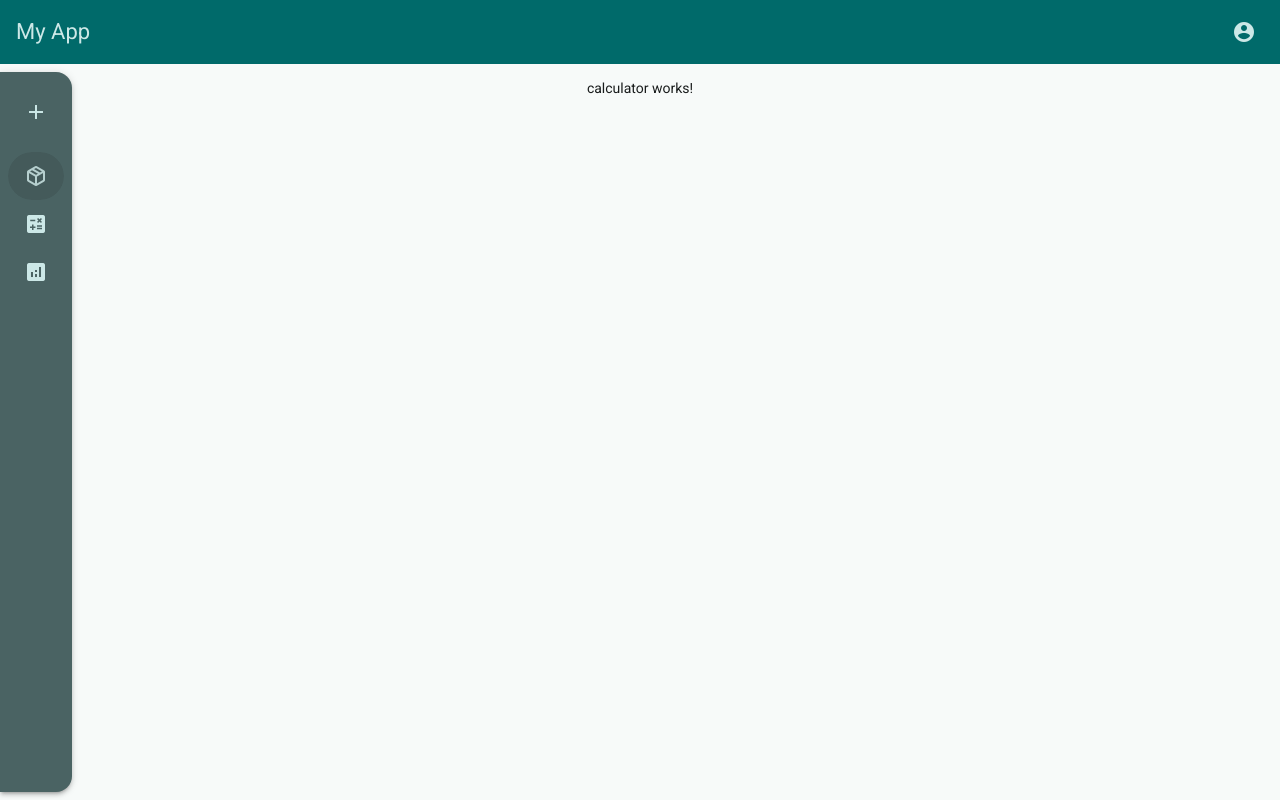
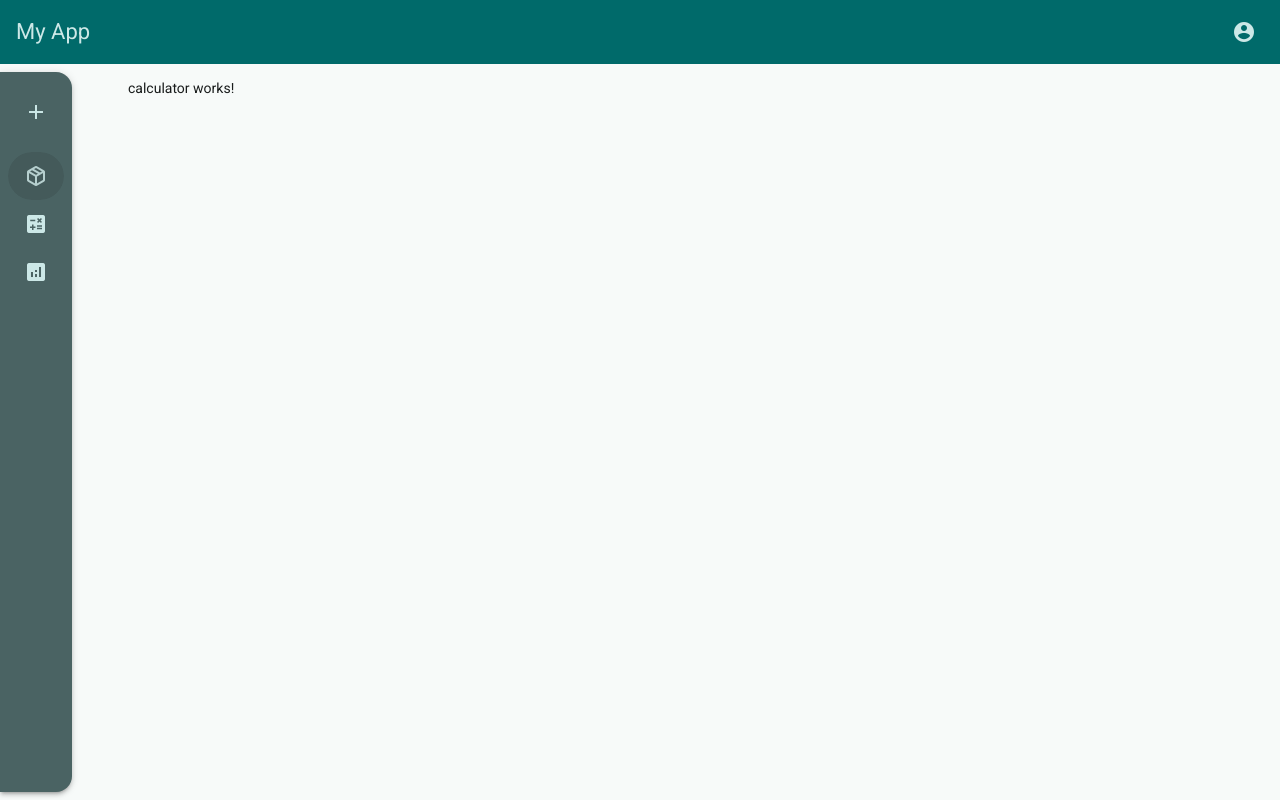
Before and after one commit to PatrickMisti/Delifhery, an Angular app: page /calc in a window 1280 px wide. Built offline with nearby package versions, Linux system fonts and the light colour scheme.

Commit message:
update pages

```diff
--- a/src/app/calculator/calculator.html
+++ b/src/app/calculator/calculator.html
@@ -1 +1,3 @@
-<p layout layout-align="center">calculator works!</p>
+<div class="page">
+  <p>calculator works!</p>
+</div>
--- a/src/app/packages/packages.html
+++ b/src/app/packages/packages.html
@@ -1 +1,4 @@
-<p layout layout-align="center">packages works!</p>
+
+<div class="page">
+  <p>packages works!</p>
+</div>
--- a/src/app/statistic/statistic.html
+++ b/src/app/statistic/statistic.html
@@ -1 +1,3 @@
-<p layout layout-align="center">statistic works!</p>
+<div class="page">
+  <p>statistic works!</p>
+</div>
--- a/src/styles.scss
+++ b/src/styles.scss
@@ -148,7 +148,7 @@ body {
 
   @for $i from 1 through 100 {
     [flex="#{$i}"] {
-      flex: math.div($i, 100) 1 auto;
+      flex: 1 1 $i*1%;
       box-sizing: border-box;
     }
   }
@@ -274,9 +274,17 @@ mat-sidenav-content {
 }
 /**************NavBar-Style****************/
 
-.test {
-  position: absolute;
-  width: 100%;
-  height: 900px;
-  background-color: red;
+/**************Page-Style****************/
+app-packages,
+app-statistic,
+app-calculator {
+  height: 100%;
+  display: flex;
+  flex-direction: row;
+  justify-content: center;
 }
+
+.page {
+  width: 80%;
+}
+/**************Page-Style****************/
```
